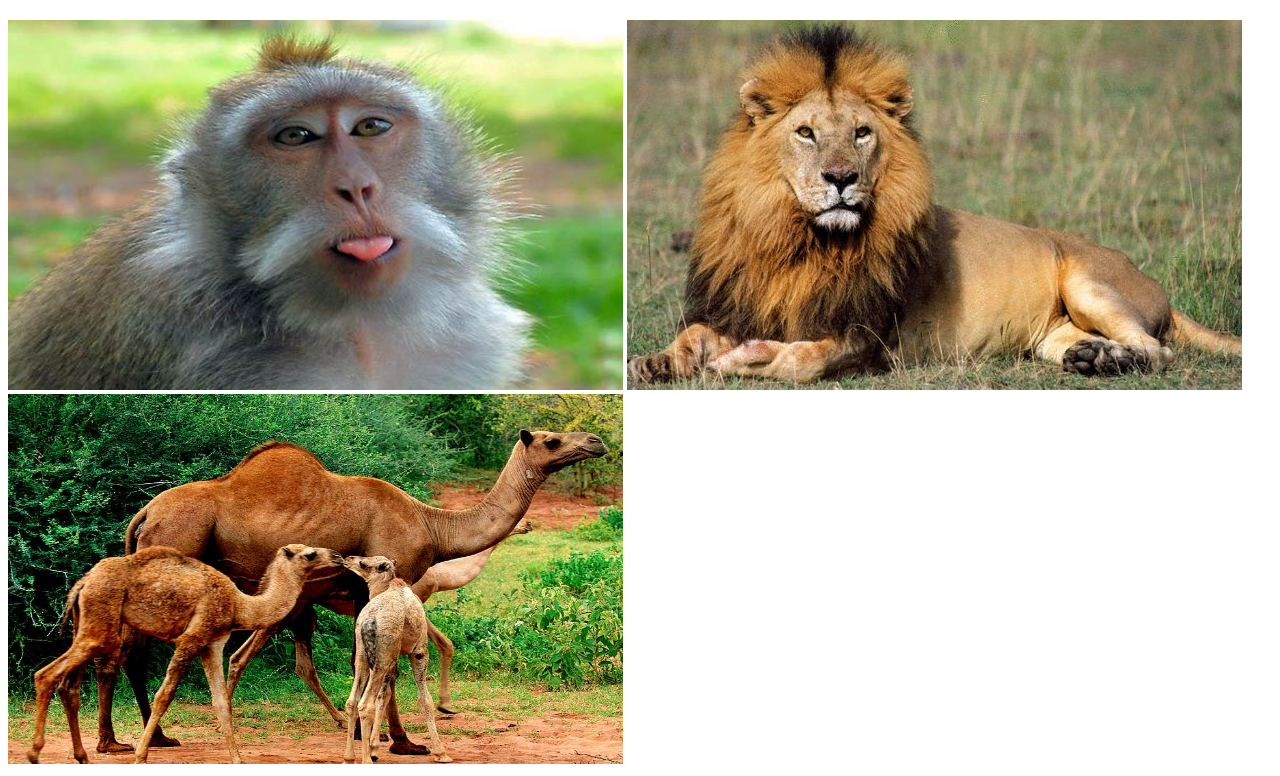
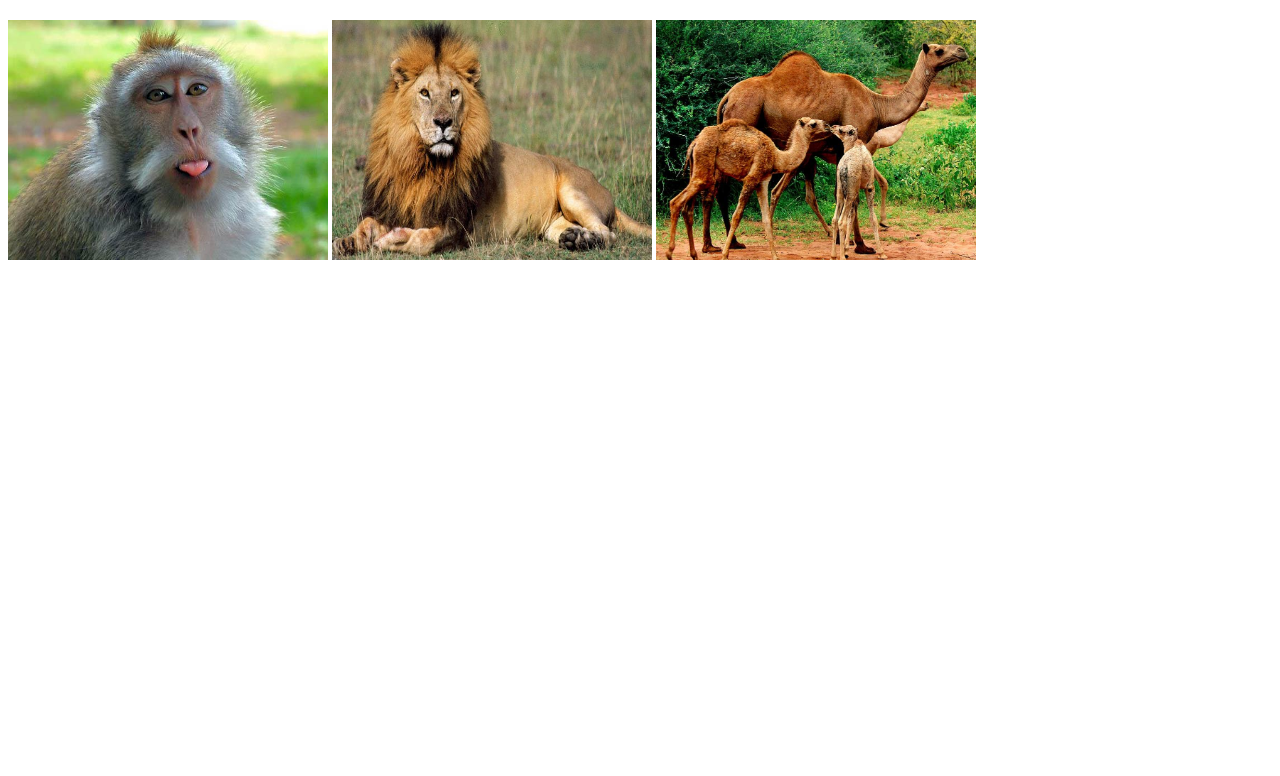
Before and after one commit to PittMadison/Bootcamp_9, a plain HTML site: page lesson_1/index.html in a window 1280 px wide. Shown: the part 100-876 px from the top of the page. After the commit the page ends 800 px from the top, so only its background shows below. Drawn offline with Linux system fonts and the light colour scheme.

Commit message:
mod siz img lesson_1

```diff
--- a/lesson_1/index.html
+++ b/lesson_1/index.html
@@ -13,9 +13,9 @@
     </header>
     <main>
 <section class="animals">
-    <img src="./img/indian-monkey-arrested-animals.jpg" width="615" height="370" alt="monkey">
-    <img src="./img/lion.jpg" width="615" height="370" alt="lion">
-    <img src="./img/camels.jpg" width="615" height="370" alt="camels">
+    <img src="./img/indian-monkey-arrested-animals.jpg" width="320" height="240" alt="monkey">
+    <img src="./img/lion.jpg" width="320" height="240" alt="lion">
+    <img src="./img/camels.jpg" width="320" height="240" alt="camels">
 </section>
     </main>
     <footer></footer>
```
